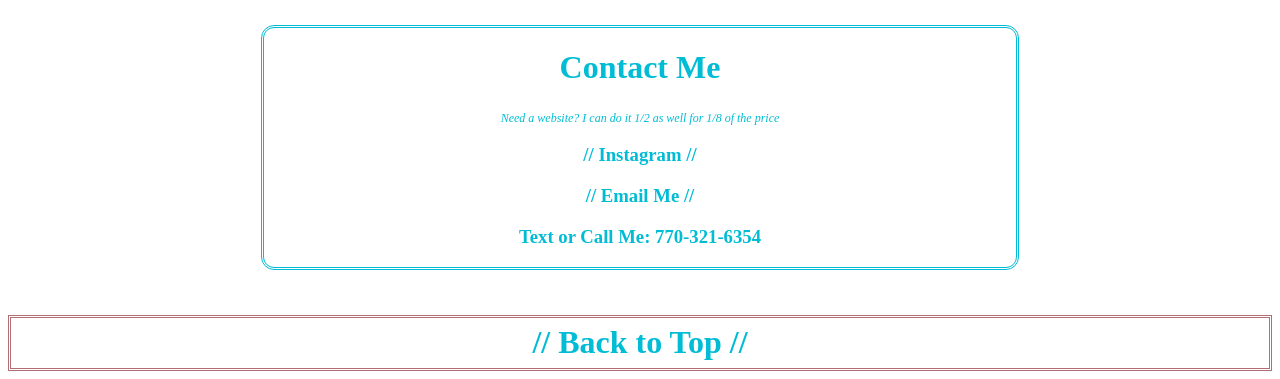
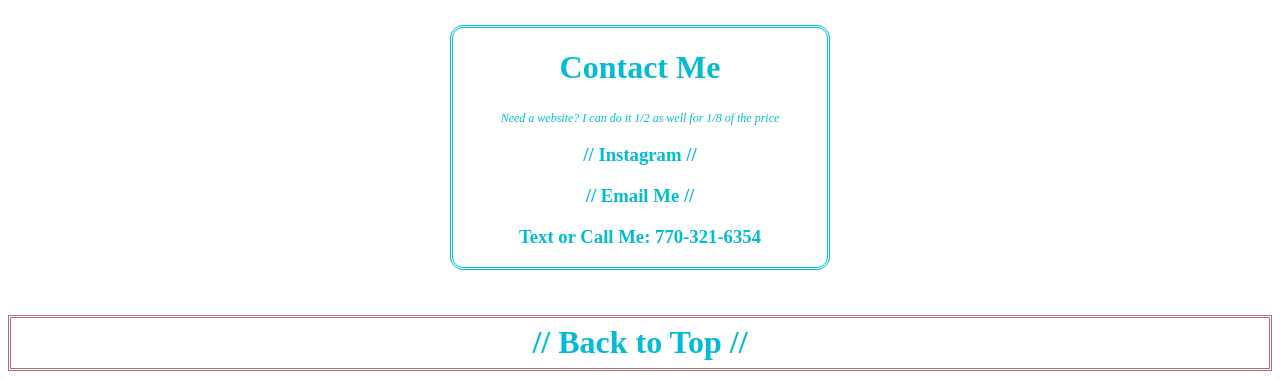
Before and after one commit to nathanielptaylor/nattaylor, a plain HTML site: page index.html in a window 1280 px wide. Shown: the part 1859-2238 px from the top of the page. Drawn offline with Linux system fonts and the light colour scheme.

Commit message:
Update Nat Portfolio CSS.css

```diff
--- a/Nat Portfolio CSS.css
+++ b/Nat Portfolio CSS.css
@@ -94,8 +94,8 @@ a {
 }
 
 #contactme{
-    margin-left: 20%;
-    margin-right: 20%;
+    margin-left: 35%;
+    margin-right: 35%;
     margin-top: 25px;
     margin-bottom: 45px;
     border: 3px double #00BCD4;
```
